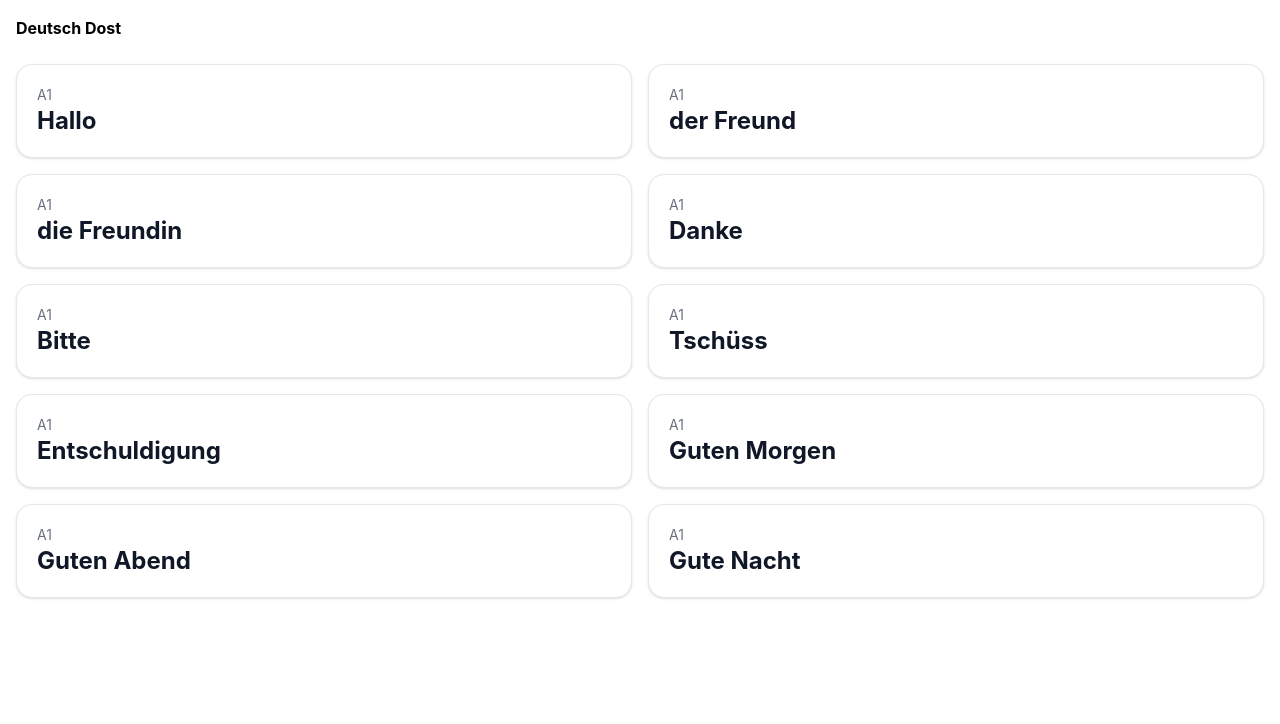
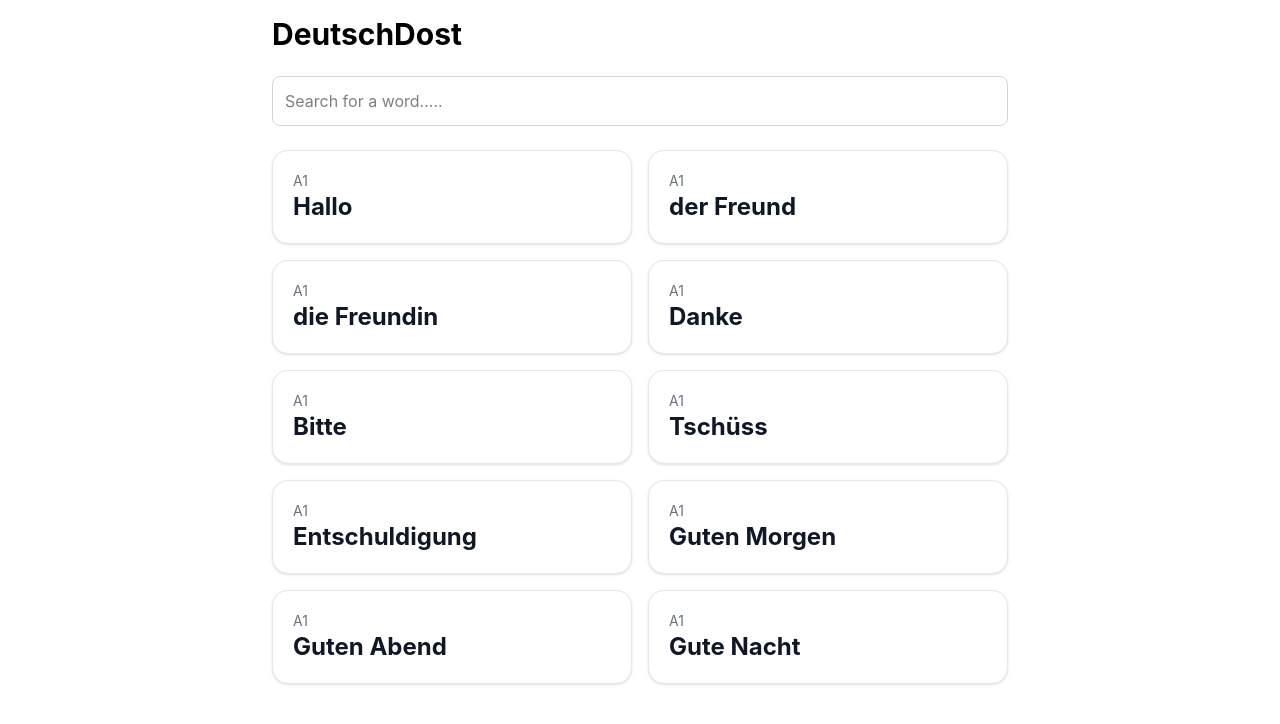
Before and after one commit to M-Mikran-Sandhu/deutschdost, a React (Vite) app: page / in a window 1280 px wide. Shown: the top 724 px of the page. Built offline with nearby package versions, Linux system fonts and the light colour scheme; a web font is replaced by a local one.

Commit message:
Add search box to filter words

```diff
--- a/src/App.jsx
+++ b/src/App.jsx
@@ -1,12 +1,30 @@
+import { useState } from 'react'
 import words from './data/words.json'
 import WordCard from './components/WordCard.jsx'
 
 function App(){
+  const[search,setSearch]=useState('')
+
+  const filteredWords=words.filter((word)=>
+    word.german.toLowerCase().includes(search.toLowerCase()) ||
+    word.english.toLowerCase().includes(search.toLowerCase())||
+    word.urdu.toLowerCase().includes(Search.toLowerCase())
+  )
   return(
-    <main className="mx-auto max-w-3x1 p-4">
-      <h1 className="mb-6 text-3x1 font-bold">Deutsch Dost</h1>
+
+    <main className="mx-auto max-w-3xl p-4">
+      <h1 className="mb-6 text-3xl font-bold">DeutschDost</h1>
+
+      <input
+        type='text'
+        value={search}
+        onChange={(e)=>setSearch(e.target.value)}
+        placeholder="Search for a word....."
+        className="mb-6 w-full rounded-lg border border-gray-300 p-3"
+      />
+
       <div className="grid gap-4 sm:grid-cols-2">
-        {words.map((word)=> (
+        {filteredWords.map((word)=> (
           <WordCard key={word.id} word={word}/>
         ))}
       </div>
```
